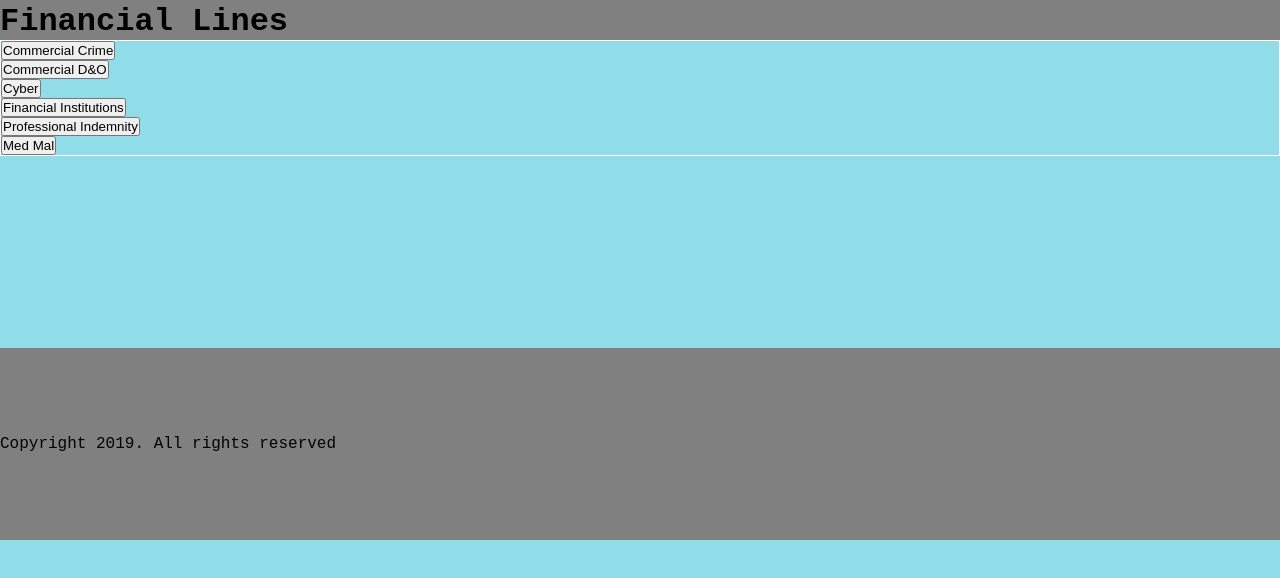
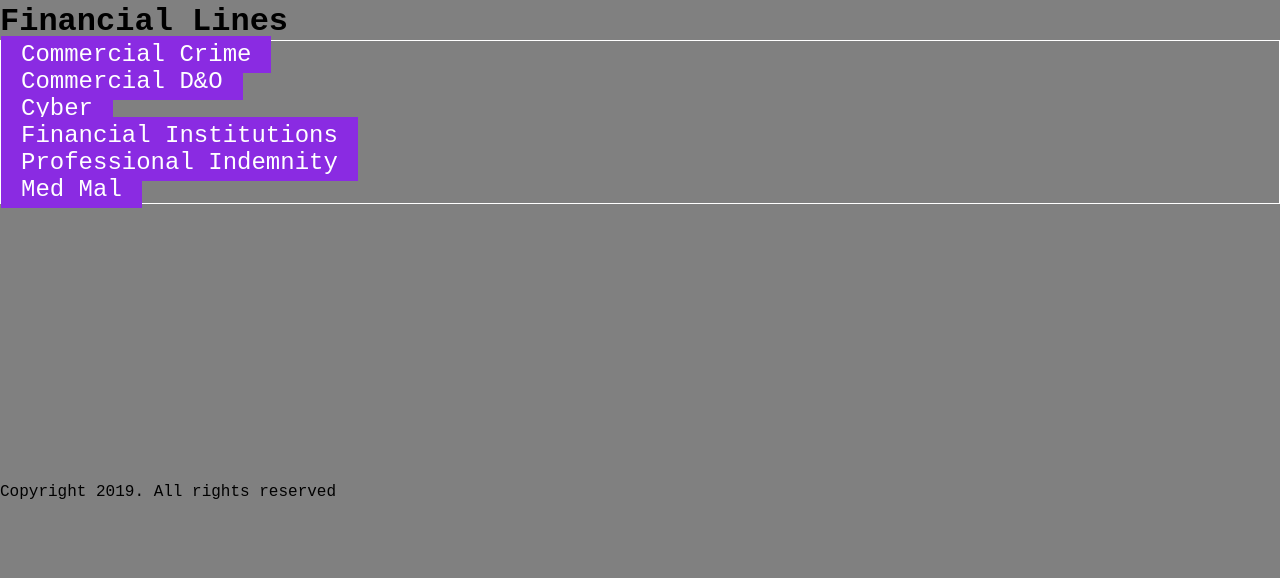
Before and after one commit to khazaddoom/BrowserSync, a website: page app/index.html in a window 1280 px wide. Shown: the part 82-660 px from the top of the page. Drawn offline with Linux system fonts and the light colour scheme.

Commit message:
Refresh...

```diff
--- a/app/index.html
+++ b/app/index.html
@@ -19,12 +19,12 @@
        <div class="apps">
 
             <ul>
-                <li><button>Commercial Crime</button></li>
-                <li><button>Commercial D&O</button></li>
-                <li><button>Cyber</button></li>
-                <li><button>Financial Institutions</button></li>
-                <li><button>Professional Indemnity</button></li>
-                <li><button class="colorTurq">Med Mal</button></li>
+                <li><a>Commercial Crime</a></li>
+                <li><a>Commercial D&O</a></li>
+                <li><a>Cyber</a></li>
+                <li><a>Financial Institutions</a></li>
+                <li><a>Professional Indemnity</a></li>
+                <li><a>Med Mal</a></li>
             </ul>
 
        </div>
--- a/app/style.css
+++ b/app/style.css
@@ -5,7 +5,7 @@
 }
 
 body {
-    background-color: rgb(145, 220, 233);
+    background-color: gray;
     font-family: 'Courier New', Courier, monospace;
 }
 
@@ -32,3 +32,15 @@ footer {
 .site-logo {
     width: 80px;
 }
+
+a {
+    padding: 5px 20px;
+    background-color: blueviolet;
+    color: white;
+    font-size: 1.5rem;
+}
+
+a:hover {
+    color: black;
+    font-weight: 700;
+}
--- a/package.json
+++ b/package.json
@@ -13,7 +13,8 @@
   },
   "devDependencies": {},
   "scripts": {
-    "test": "echo \"Error: no test specified\" && exit 1"
+    "test": "echo \"Error: no test specified\" && exit 1",
+    "start": "gulp watch"
   },
   "author": "",
   "license": "ISC"
```
